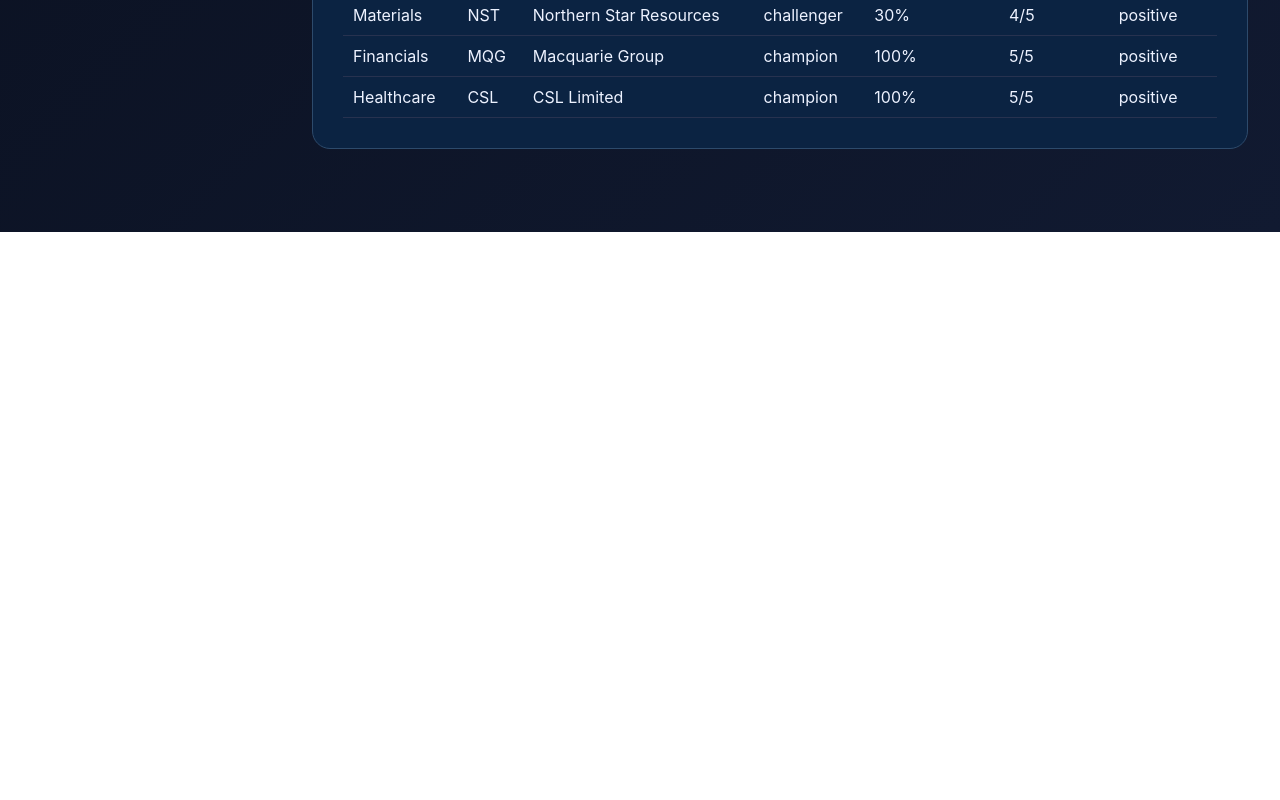
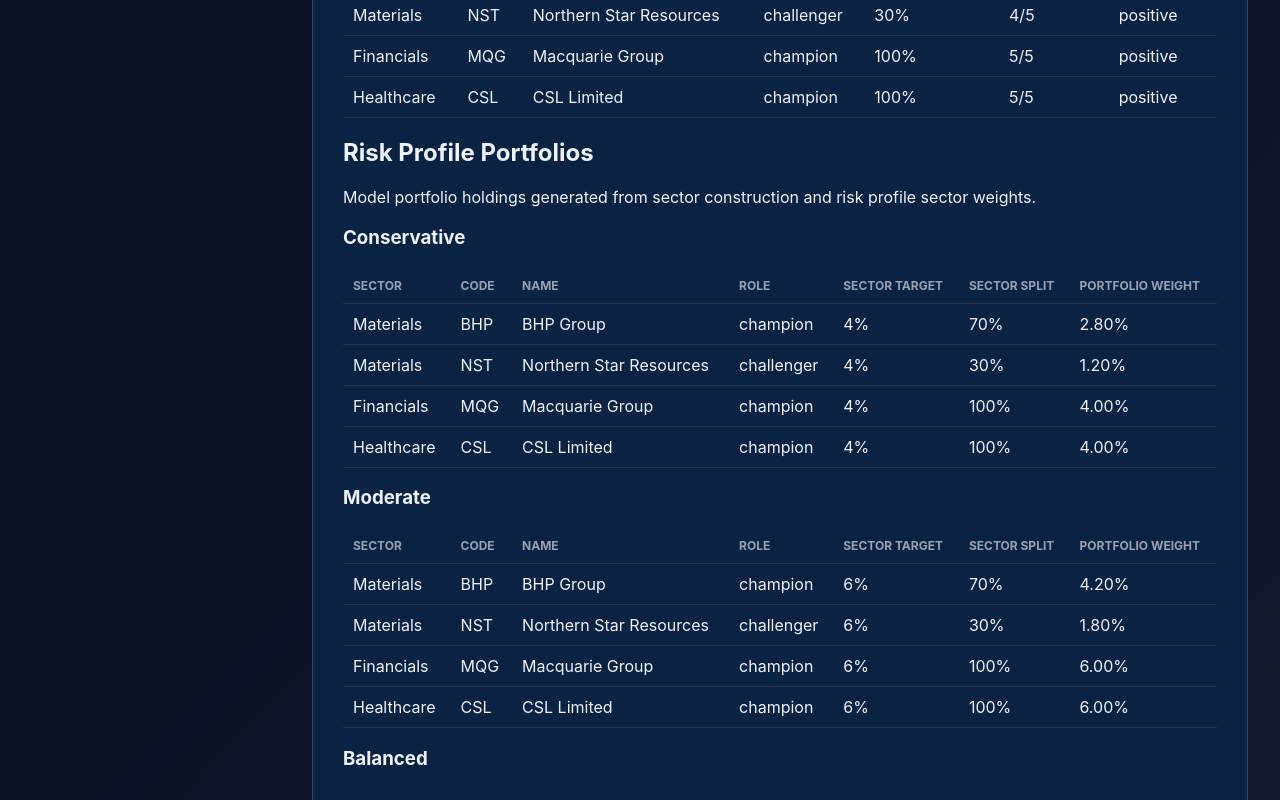
Before and after one commit to 7rg8kbvgb5-web/investment-platform-live, a Next.js app: page /portfolios in a window 1280 px wide. Shown: the part 1260-2060 px from the top of the page. Before the commit the page ends 1492 px from the top, so only its background shows below. Built offline with nearby package versions, Linux system fonts and the light colour scheme; no server answers; the database is empty.

Commit message:
Step 66 risk profile portfolio engine

```diff
--- a/app/portfolios/page.tsx
+++ b/app/portfolios/page.tsx
@@ -14,6 +14,7 @@
 import { PortfolioCandidatesPanel } from '../../components/PortfolioCandidatesPanel';
 import { ChampionChallengerPortfolioPanel } from '../../components/ChampionChallengerPortfolioPanel';
 import { SectorConstructionPanel } from '../../components/SectorConstructionPanel';
+import { RiskProfilePortfolioPanel } from '../../components/RiskProfilePortfolioPanel';
 
 export default async function PortfoliosPage() {
   const { data: profiles } = await supabase
@@ -43,6 +44,8 @@
         <ChampionChallengerPortfolioPanel />
 
         <SectorConstructionPanel />
+
+        <RiskProfilePortfolioPanel />
 
         {profiles?.map((profile) => {
           const {
--- /dev/null
+++ b/components/RiskProfilePortfolioPanel.tsx
@@ -0,0 +1,62 @@
+import {
+    buildRiskProfilePortfolio,
+    type RiskProfileName,
+  } from "../lib/engines/risk-profile-portfolio";
+
+  const RISK_PROFILES: RiskProfileName[] = [
+    "Conservative",
+    "Moderate",
+    "Balanced",
+    "Growth",
+    "High Growth",
+  ];
+
+  export function RiskProfilePortfolioPanel() {
+    return (
+      <div className="rounded-lg border p-4">
+        <h2 className="text-lg font-semibold">Risk Profile Portfolios</h2>
+
+        <p className="mt-2 text-sm text-gray-600">
+          Model portfolio holdings generated from sector construction and risk profile sector weights.
+        </p>
+
+        {RISK_PROFILES.map((riskProfile) => {
+          const holdings = buildRiskProfilePortfolio(riskProfile);
+
+          return (
+            <div key={riskProfile} className="mt-6">
+              <h3 className="font-semibold">{riskProfile}</h3>
+
+              <table className="mt-2 w-full text-sm">
+                <thead>
+                  <tr>
+                    <th className="text-left">Sector</th>
+                    <th className="text-left">Code</th>
+                    <th className="text-left">Name</th>
+                    <th className="text-left">Role</th>
+                    <th className="text-left">Sector Target</th>
+                    <th className="text-left">Sector Split</th>
+                    <th className="text-left">Portfolio Weight</th>
+                  </tr>
+                </thead>
+
+                <tbody>
+                  {holdings.map((holding) => (
+                    <tr key={`${riskProfile}-${holding.code}`}>
+                      <td>{holding.sector}</td>
+                      <td>{holding.code}</td>
+                      <td>{holding.name}</td>
+                      <td>{holding.role}</td>
+                      <td>{holding.sectorTargetWeight}%</td>
+                      <td>{holding.sectorWeight}%</td>
+                      <td>{holding.portfolioWeight.toFixed(2)}%</td>
+                    </tr>
+                  ))}
+                </tbody>
+              </table>
+            </div>
+          );
+        })}
+      </div>
+    );
+  }
--- /dev/null
+++ b/lib/engines/risk-profile-portfolio.ts
@@ -0,0 +1,78 @@
+import { buildSectorConstruction } from "./sector-construction";
+
+export type RiskProfileName =
+  | "Conservative"
+  | "Moderate"
+  | "Balanced"
+  | "Growth"
+  | "High Growth";
+
+export type RiskProfileSectorWeight = {
+  riskProfile: RiskProfileName;
+  sector: string;
+  sectorTargetWeight: number;
+};
+
+export type RiskProfilePortfolioHolding = {
+  riskProfile: RiskProfileName;
+  sector: string;
+  code: string;
+  name: string;
+  role: string;
+  sectorWeight: number;
+  sectorTargetWeight: number;
+  portfolioWeight: number;
+  convictionScore: number;
+  houseView: string;
+};
+
+const DEFAULT_SECTOR_WEIGHTS: RiskProfileSectorWeight[] = [
+  { riskProfile: "Conservative", sector: "Materials", sectorTargetWeight: 4 },
+  { riskProfile: "Conservative", sector: "Financials", sectorTargetWeight: 4 },
+  { riskProfile: "Conservative", sector: "Healthcare", sectorTargetWeight: 4 },
+
+  { riskProfile: "Moderate", sector: "Materials", sectorTargetWeight: 6 },
+  { riskProfile: "Moderate", sector: "Financials", sectorTargetWeight: 6 },
+  { riskProfile: "Moderate", sector: "Healthcare", sectorTargetWeight: 6 },
+
+  { riskProfile: "Balanced", sector: "Materials", sectorTargetWeight: 8 },
+  { riskProfile: "Balanced", sector: "Financials", sectorTargetWeight: 8 },
+  { riskProfile: "Balanced", sector: "Healthcare", sectorTargetWeight: 8 },
+
+  { riskProfile: "Growth", sector: "Materials", sectorTargetWeight: 10 },
+  { riskProfile: "Growth", sector: "Financials", sectorTargetWeight: 10 },
+  { riskProfile: "Growth", sector: "Healthcare", sectorTargetWeight: 10 },
+
+  { riskProfile: "High Growth", sector: "Materials", sectorTargetWeight: 12 },
+  { riskProfile: "High Growth", sector: "Financials", sectorTargetWeight: 12 },
+  { riskProfile: "High Growth", sector: "Healthcare", sectorTargetWeight: 12 },
+];
+
+export function buildRiskProfilePortfolio(
+  riskProfile: RiskProfileName
+): RiskProfilePortfolioHolding[] {
+  const sectors = buildSectorConstruction();
+
+  const weights = DEFAULT_SECTOR_WEIGHTS.filter(
+    (weight) => weight.riskProfile === riskProfile
+  );
+
+  return sectors.flatMap((sector) => {
+    const sectorTargetWeight =
+      weights.find((weight) => weight.sector === sector.sector)
+        ?.sectorTargetWeight ?? 0;
+
+    return sector.securities.map((security) => ({
+      riskProfile,
+      sector: sector.sector,
+      code: security.code,
+      name: security.name,
+      role: security.role,
+      sectorWeight: security.sectorWeight,
+      sectorTargetWeight,
+      portfolioWeight: (sectorTargetWeight * security.sectorWeight) / 100,
+      convictionScore: security.convictionScore,
+      houseView: security.houseView,
+    }));
+  });
+}
```
